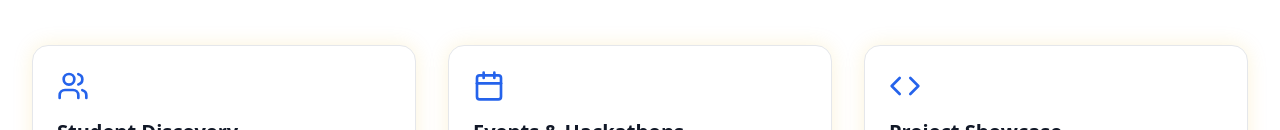
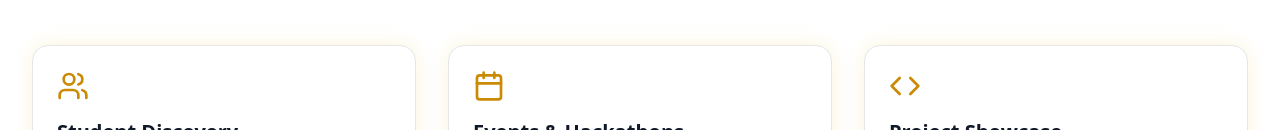
Before and after one commit to kartik-singhhh03/kiet_collab, a React (Vite) app: page / in a window 1280 px wide. Shown: the part 822-952 px from the top of the page. Built offline with nearby package versions, Linux system fonts and the light colour scheme.

Commit message:
Feature icon color to yellow
cgen-53e54e171d394d4ba5468f1044487a57

```diff
--- a/src/App.tsx
+++ b/src/App.tsx
@@ -228,7 +228,7 @@ interface FeatureCardProps {
 function FeatureCard({ icon, title, description, isDark }: FeatureCardProps) {
   return (
     <div className="group p-6 rounded-2xl bg-white dark:bg-black border border-gray-200 dark:border-gray-800 transition-all duration-300 hover:-translate-y-1 shadow-[0_0_20px_rgba(234,179,8,0.15)] hover:shadow-[0_0_28px_rgba(234,179,8,0.28)]">
-      <div className="text-blue-600 dark:text-blue-400 mb-4 group-hover:scale-110 transition-transform duration-200">
+      <div className="text-yellow-600 dark:text-yellow-400 mb-4 group-hover:scale-110 transition-transform duration-200">
         {icon}
       </div>
       <h3 className="text-xl font-semibold text-gray-900 dark:text-white mb-2">{title}</h3>
```
